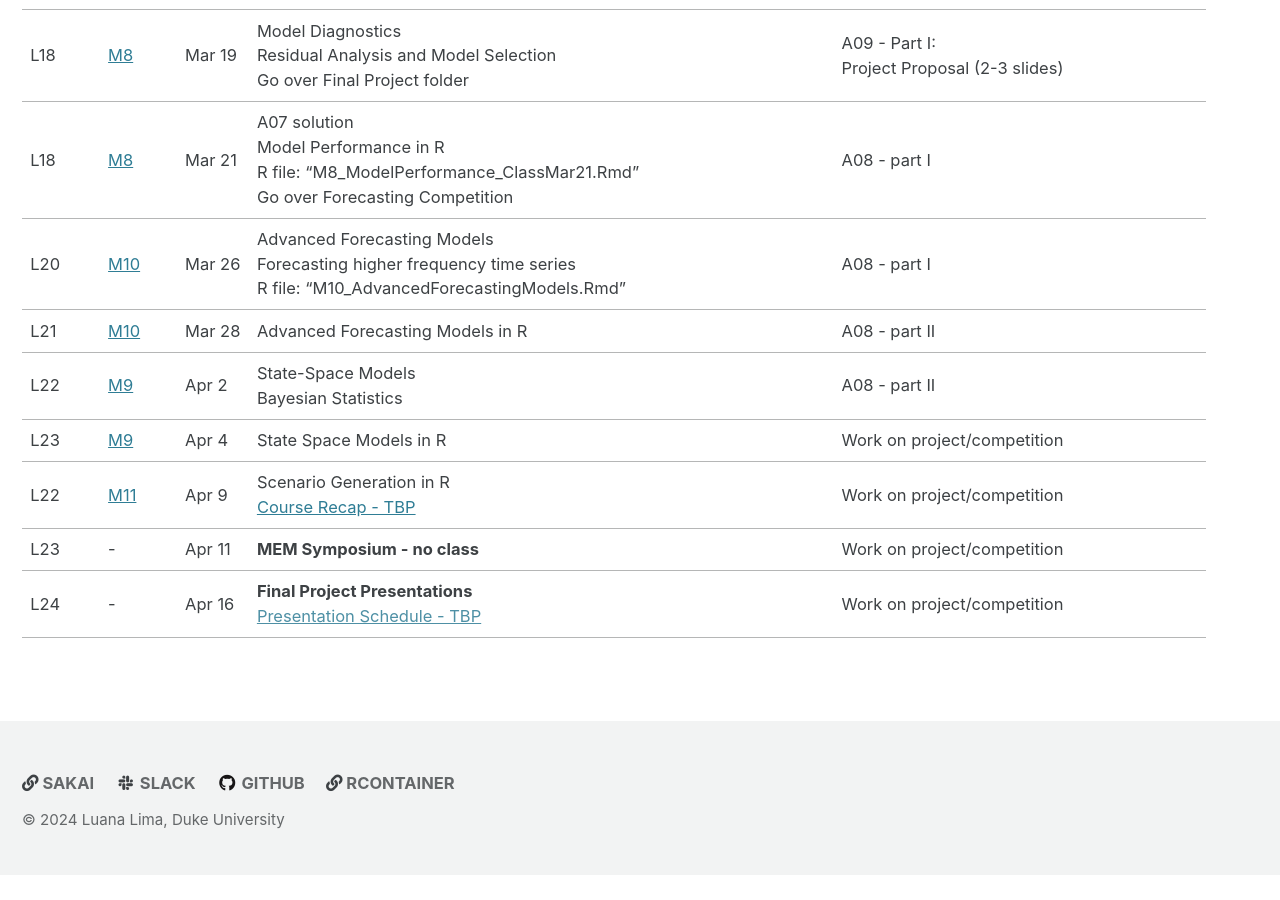
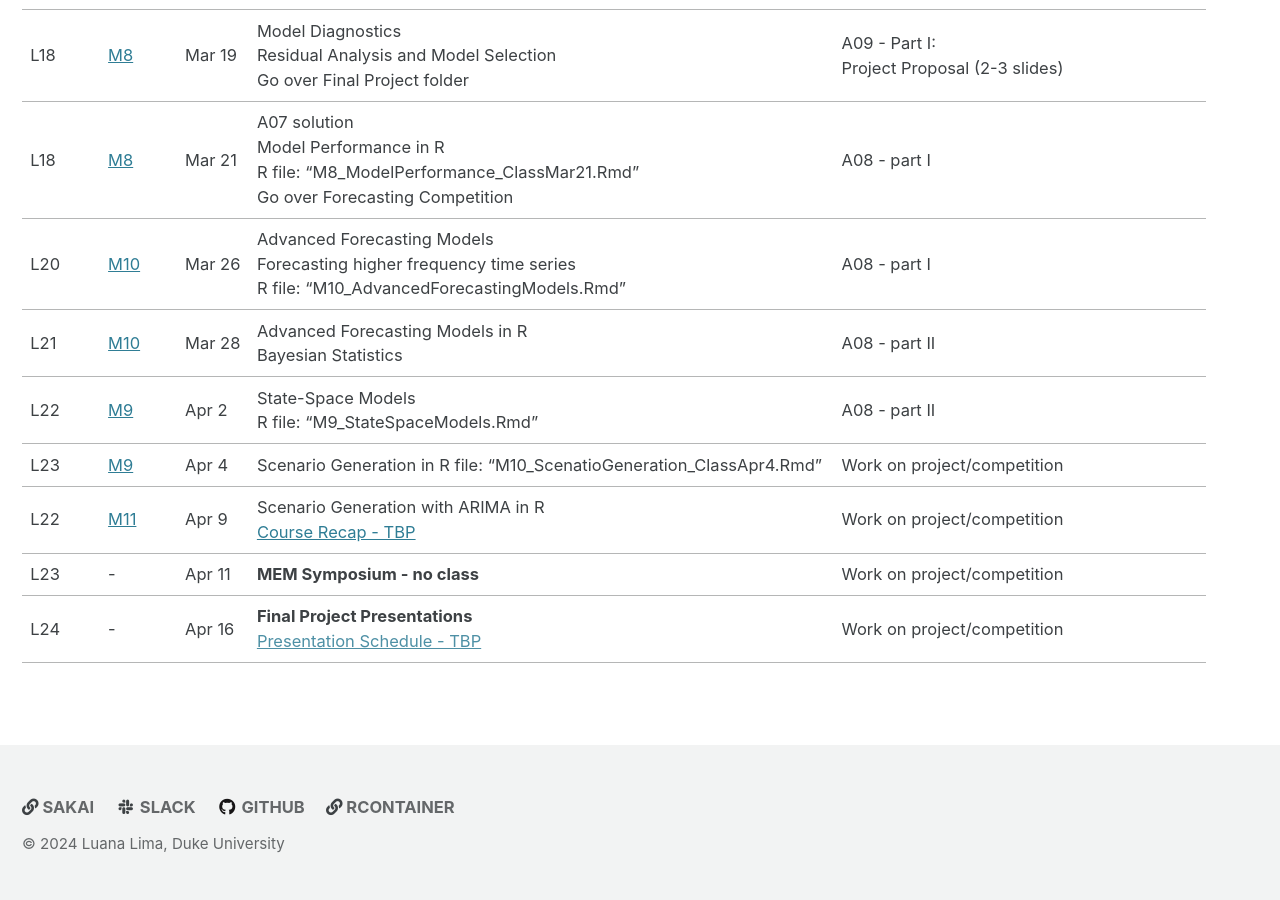
Before and after one commit to ENV797/env797.github.io, a Jekyll site: the page built from _pages/lessons.md, in a window 1280 px wide and 900 px high, scrolled down 1739 px. Built offline with Jekyll 4.4.1, drawn with Linux system fonts in a browser that asks for light colours; cached includes are drawn as plain includes; before the commit the page ends 2614 px from its top, so only the background shows below that.

Commit message:
upload M11 material

```diff
--- a/_data/navigation.yml
+++ b/_data/navigation.yml
@@ -46,8 +46,8 @@
     url: /docs/modules/M9/
   - title: Module 10
     url: /docs/modules/M10/
-  # - title: Module 11
-  #   url: /docs/modules/M11/
+  - title: Module 11
+    url: /docs/modules/M11/
   # - title: Module 12
   #   url: /docs/modules/M12/
 
@@ -83,3 +83,5 @@
     url: /docs/modules/M9/
   - title: Module 10
     url: /docs/modules/M10/
+  - title: Module 11
+    url: /docs/modules/M11/
--- a/_pages/lessons.md
+++ b/_pages/lessons.md
@@ -40,9 +40,9 @@
 | L18 | <a href="/docs/modules/M8/" > M8 </a> | Mar 19 | Model Diagnostics <br> Residual Analysis and Model Selection <br> Go over Final Project folder | A09 - Part I: <br> Project Proposal (2-3 slides) |
 | L18 | <a href="/docs/modules/M8/" > M8 </a> | Mar 21 | A07 solution <br> Model Performance in R <br> R file: "M8_ModelPerformance_ClassMar21.Rmd" <br> Go over Forecasting Competition | A08 - part I |
 | L20 | <a href="/docs/modules/M10/" > M10 </a> | Mar 26 | Advanced Forecasting Models <br> Forecasting higher frequency time series <br> R file: "M10_AdvancedForecastingModels.Rmd" | A08 - part I |
-| L21 | <a href="/docs/modules/M10/" > M10 </a> | Mar 28 | Advanced Forecasting Models in R | A08 - part II  |
-| L22 | <a href="/docs/modules/M9/" > M9 </a> | Apr 2 | State-Space Models <br> Bayesian Statistics <br> |  A08 - part II |
-| L23 | <a href="/docs/modules/M9/" > M9 </a> | Apr 4 | State Space Models in R | Work on project/competition |
-| L22 | <a href="/docs/modules/M11/" > M11 </a> | Apr 9 | Scenario Generation in R <br> <a href="/docs/modules/PPTS/TSA_S24_Recap.pdf" > Course Recap - TBP </a>  | Work on project/competition |
+| L21 | <a href="/docs/modules/M10/" > M10 </a> | Mar 28 | Advanced Forecasting Models in R <br> Bayesian Statistics | A08 - part II  |
+| L22 | <a href="/docs/modules/M9/" > M9 </a> | Apr 2 | State-Space Models <br> R file: "M9_StateSpaceModels.Rmd" |  A08 - part II |
+| L23 | <a href="/docs/modules/M9/" > M9 </a> | Apr 4 | Scenario Generation in R file: "M10_ScenatioGeneration_ClassApr4.Rmd" | Work on project/competition |
+| L22 | <a href="/docs/modules/M11/" > M11 </a> | Apr 9 | Scenario Generation with ARIMA in R <br> <a href="/docs/modules/PPTS/TSA_S24_Recap.pdf" > Course Recap - TBP </a>  | Work on project/competition |
 | L23 | - | Apr 11 | **MEM Symposium - no class** | Work on project/competition |
 | L24 | - | Apr 16 | **Final Project Presentations** <br> <a href="" > Presentation Schedule - TBP </a> | Work on project/competition |
```
Also changed, not shown: docs/modules/M11-scen-gen.md (+5 -5 lines), 1 other file.
